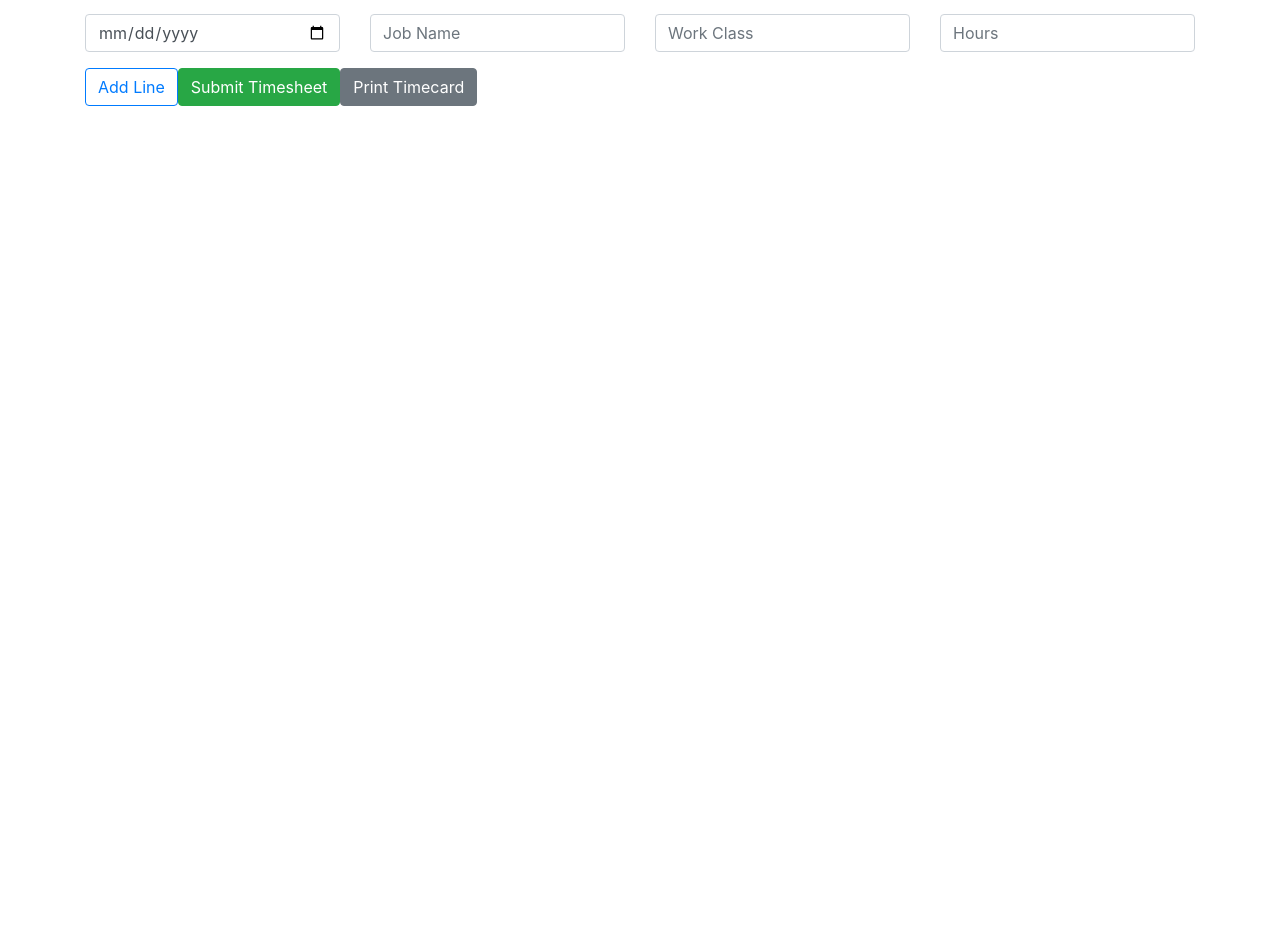
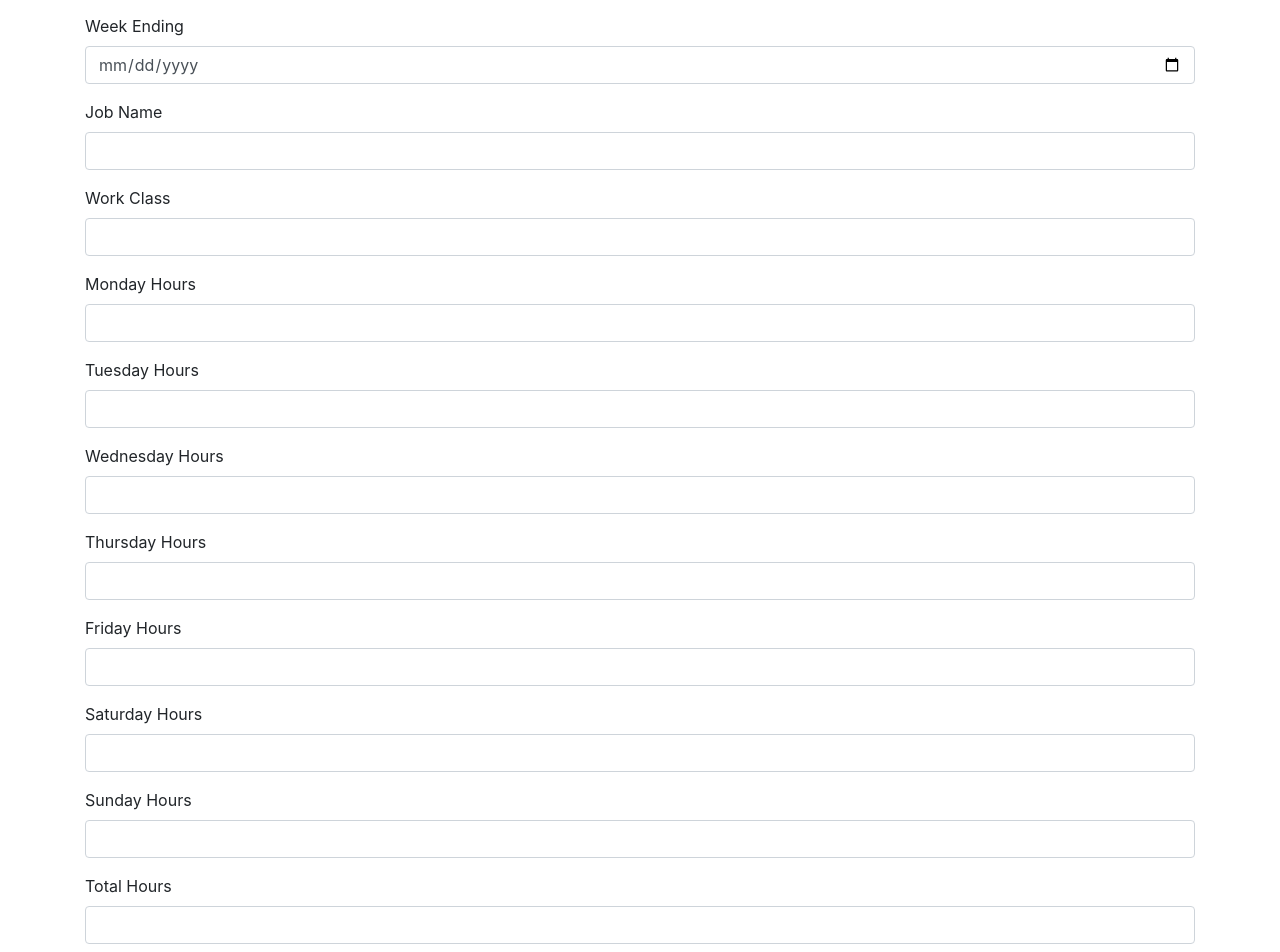
Before and after one commit to ndericgene/timesheet-app-frontend, a React (Create React App) app: page /form in a window 1280 px wide. Shown: the part 220-1172 px from the top of the page. Before the commit the page ends 800 px from the top, so only its background shows below. Built offline with nearby package versions, Linux system fonts and the light colour scheme; sample sign-in values are in the browser's storage; a small style sheet from the web is missing.

Commit message:
working copilott2

```diff
--- a/src/TimesheetForm.js
+++ b/src/TimesheetForm.js
@@ -5,20 +5,19 @@ import { useReactToPrint } from 'react-to-print';
 const TimesheetForm = () => {
   const componentRef = useRef();
 
-  const [employeeName, setEmployeeName] = useState('');
-  const [entries, setEntries] = useState([
-    { date: '', jobName: '', workClass: '', hours: '' }
-  ]);
-
-  const handleChange = (index, field, value) => {
-    const updated = [...entries];
-    updated[index][field] = value;
-    setEntries(updated);
-  };
-
-  const addEntry = () => {
-    setEntries([...entries, { date: '', jobName: '', workClass: '', hours: '' }]);
-  };
+  const [user_id, setUserId] = useState('');
+  const [week_ending, setWeekEnding] = useState('');
+  const [job_name, setJobName] = useState('');
+  const [work_class, setWorkClass] = useState('');
+  const [monday_hours, setMondayHours] = useState('');
+  const [tuesday_hours, setTuesdayHours] = useState('');
+  const [wednesday_hours, setWednesdayHours] = useState('');
+  const [thursday_hours, setThursdayHours] = useState('');
+  const [friday_hours, setFridayHours] = useState('');
+  const [saturday_hours, setSaturdayHours] = useState('');
+  const [sunday_hours, setSundayHours] = useState('');
+  const [total_hours, setTotalHours] = useState('');
+  const [status, setStatus] = useState('');
 
   const handlePrint = useReactToPrint({
     content: () => componentRef.current,
@@ -26,19 +25,22 @@ const TimesheetForm = () => {
 
   const onSubmit = async (e) => {
     e.preventDefault();
-    const filteredEntries = entries.filter(entry =>
-      entry.date || entry.jobName || entry.workClass || entry.hours
-    );
-
-    if (!employeeName || filteredEntries.length === 0) {
-      alert('Please enter your name and at least one timesheet entry.');
-      return;
-    }
 
     try {
-      await axios.post('https://centralmechanical.org/api/timesheets', {
-        employeeName,
-        records: filteredEntries, // Ensure the key matches the backend expectation
+      await axios.post(`${process.env.REACT_APP_API_URL}/timesheets`, {
+        user_id,
+        week_ending,
+        job_name,
+        work_class,
+        monday_hours,
+        tuesday_hours,
+        wednesday_hours,
+        thursday_hours,
+        friday_hours,
+        saturday_hours,
+        sunday_hours,
+        total_hours,
+        status
       });
       alert('Timesheet submitted!');
     } catch (err) {
@@ -52,61 +54,135 @@ const TimesheetForm = () => {
       <h2>Timesheet Entry</h2>
       <form onSubmit={onSubmit}>
         <div className="mb-3">
-          <label>Employee Name</label>
+          <label>User ID</label>
           <input
             type="text"
             className="form-control"
-            value={employeeName}
-            onChange={(e) => setEmployeeName(e.target.value)}
+            value={user_id}
+            onChange={(e) => setUserId(e.target.value)}
             required
           />
         </div>
-
-        <div ref={componentRef}>
-          {entries.map((entry, index) => (
-            <div key={index} className="row mb-3">
-              <div className="col">
+        <div className="mb-3">
+          <label>Week Ending</label>
           <input
             type="date"
             className="form-control"
-                  value={entry.date}
-                  onChange={(e) => handleChange(index, 'date', e.target.value)}
+            value={week_ending}
+            onChange={(e) => setWeekEnding(e.target.value)}
+            required
           />
         </div>
-              <div className="col">
+        <div className="mb-3">
+          <label>Job Name</label>
           <input
             type="text"
             className="form-control"
-                  placeholder="Job Name"
-                  value={entry.jobName}
-                  onChange={(e) => handleChange(index, 'jobName', e.target.value)}
+            value={job_name}
+            onChange={(e) => setJobName(e.target.value)}
+            required
           />
         </div>
-              <div className="col">
+        <div className="mb-3">
+          <label>Work Class</label>
           <input
             type="text"
             className="form-control"
-                  placeholder="Work Class"
-                  value={entry.workClass}
-                  onChange={(e) => handleChange(index, 'workClass', e.target.value)}
+            value={work_class}
+            onChange={(e) => setWorkClass(e.target.value)}
+            required
           />
         </div>
-              <div className="col">
+        <div className="mb-3">
+          <label>Monday Hours</label>
           <input
             type="number"
             className="form-control"
-                  placeholder="Hours"
-                  value={entry.hours}
-                  onChange={(e) => handleChange(index, 'hours', e.target.value)}
+            value={monday_hours}
+            onChange={(e) => setMondayHours(e.target.value)}
+            required
           />
         </div>
+        <div className="mb-3">
+          <label>Tuesday Hours</label>
+          <input
+            type="number"
+            className="form-control"
+            value={tuesday_hours}
+            onChange={(e) => setTuesdayHours(e.target.value)}
+            required
+          />
         </div>
-          ))}
+        <div className="mb-3">
+          <label>Wednesday Hours</label>
+          <input
+            type="number"
+            className="form-control"
+            value={wednesday_hours}
+            onChange={(e) => setWednesdayHours(e.target.value)}
+            required
+          />
         </div>
-
-        <button type="button" className="btn btn-outline-primary me-2" onClick={addEntry}>
-          Add Line
-        </button>
+        <div className="mb-3">
+          <label>Thursday Hours</label>
+          <input
+            type="number"
+            className="form-control"
+            value={thursday_hours}
+            onChange={(e) => setThursdayHours(e.target.value)}
+            required
+          />
+        </div>
+        <div className="mb-3">
+          <label>Friday Hours</label>
+          <input
+            type="number"
+            className="form-control"
+            value={friday_hours}
+            onChange={(e) => setFridayHours(e.target.value)}
+            required
+          />
+        </div>
+        <div className="mb-3">
+          <label>Saturday Hours</label>
+          <input
+            type="number"
+            className="form-control"
+            value={saturday_hours}
+            onChange={(e) => setSaturdayHours(e.target.value)}
+            required
+          />
+        </div>
+        <div className="mb-3">
+          <label>Sunday Hours</label>
+          <input
+            type="number"
+            className="form-control"
+            value={sunday_hours}
+            onChange={(e) => setSundayHours(e.target.value)}
+            required
+          />
+        </div>
+        <div className="mb-3">
+          <label>Total Hours</label>
+          <input
+            type="number"
+            className="form-control"
+            value={total_hours}
+            onChange={(e) => setTotalHours(e.target.value)}
+            required
+          />
+        </div>
+        <div className="mb-3">
+          <label>Status</label>
+          <input
+            type="text"
+            className="form-control"
+            value={status}
+            onChange={(e) => setStatus(e.target.value)}
+            required
+          />
+        </div>
         <button type="submit" className="btn btn-success me-2">
           Submit Timesheet
         </button>
```
Lines whose indentation alone changed are shown as unchanged.
